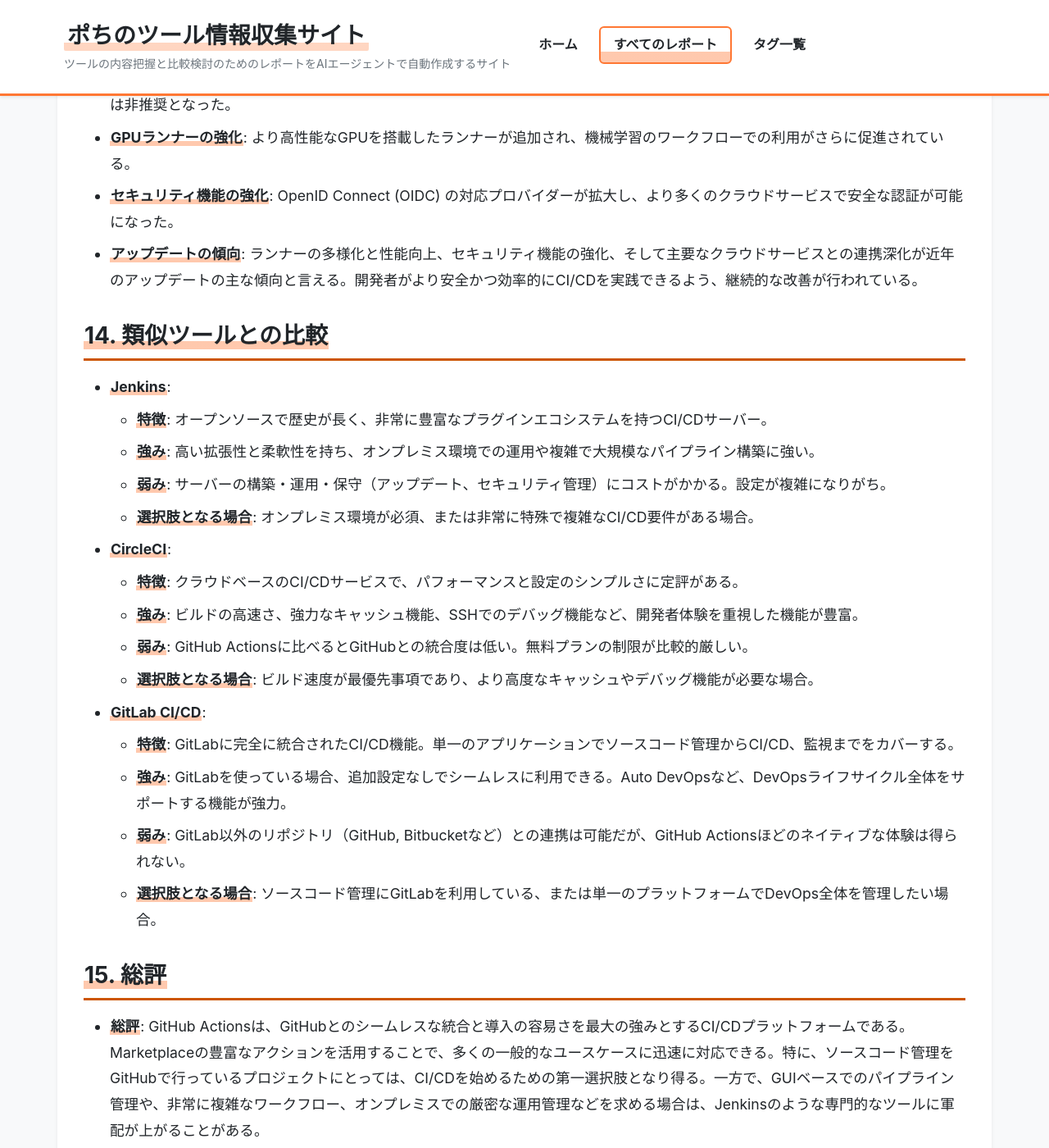
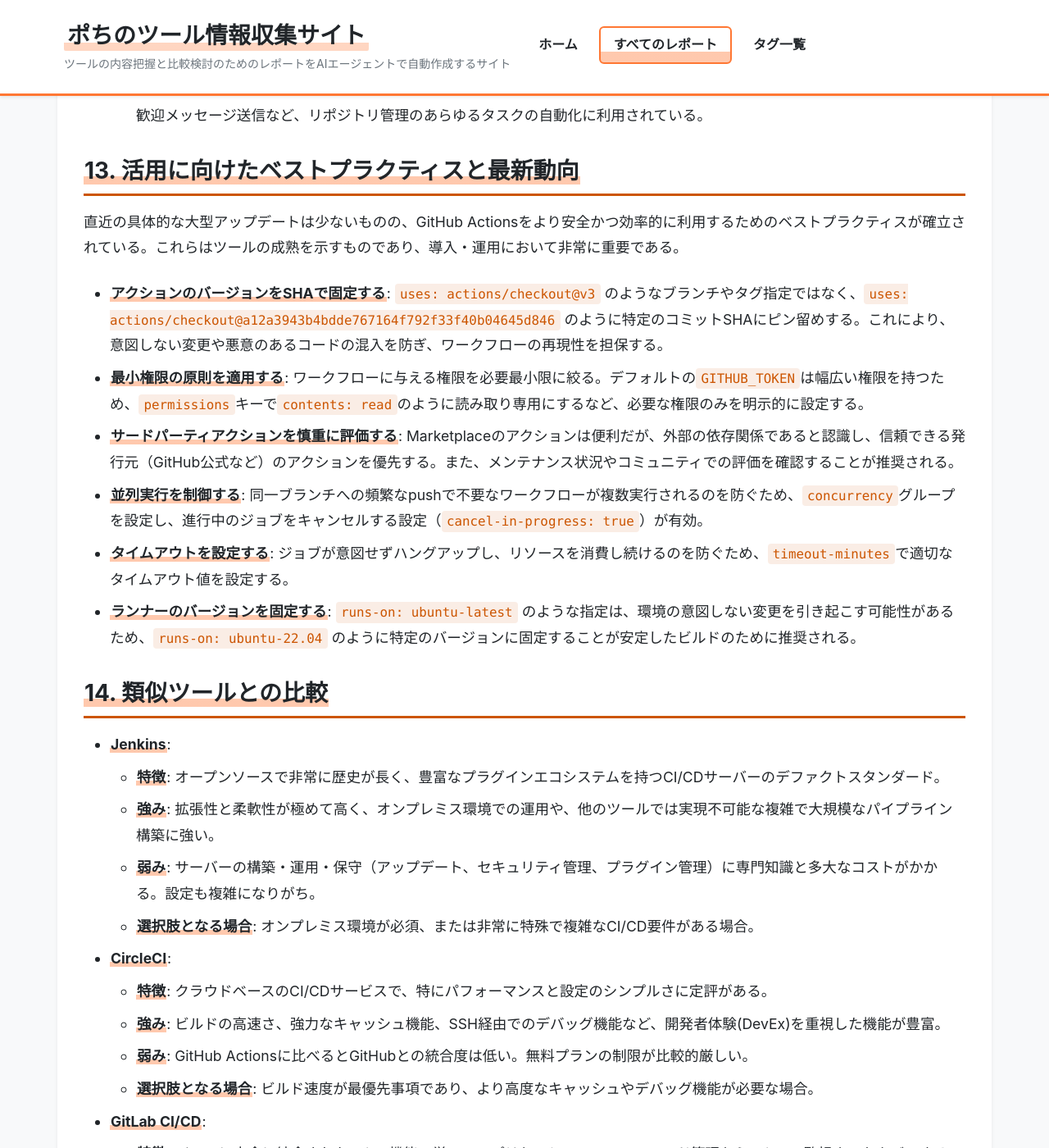
Before and after one commit to aegisfleet/tool-survey-report, a Jekyll site: the page built from _reports/github-actions.md, in a window 1280 px wide and 1400 px high, scrolled down 7054 px. Shown: the whole window at 82% size. Built offline with Jekyll 4.4.1, drawn with Linux system fonts in a browser that asks for light colours; some of the changed text lies outside the part shown.

Commit message:
docs: GitHub Actionsの調査レポートを最新情報に更新 (#33)
AGENTS.mdの指示に基づき、GitHub Actionsの調査レポートを2025年10月現在の最新情報に更新しました。

主な変更点:
- 「弱み・注意点」セクションに、コスト、パフォーマンス、デバッグに関する具体的な懸念を追加。
- 「ユーザーの声」セクションに、より詳細なフィードバックを反映。
- 「直近半年のアップデート情報」を、より普遍的で価値の高い「活用に向けたベストプラクティスと最新動向」セクションに置き換え。
- 類似ツールとの比較にAzure DevOpsを追加し、全体の比較内容を拡充。
- 全体的な評価と総評を最新の状況に合わせて見直し。

Co-authored-by: google-labs-jules[bot] <161369871+google-labs-jules[bot]@users.noreply.github.com>

```diff
--- a/_reports/github-actions.md
+++ b/_reports/github-actions.md
@@ -55,10 +56,11 @@ description: "GitHubに統合されたCI/CDプラットフォーム。ビルド
 
 ## **5. 弱み・注意点 (Cons)**
 
-* **複雑なパイプラインの管理**: ワークフローが大規模化・複雑化すると、YAMLファイルの可読性やメンテナンス性が低下しやすい。GUIでのパイプライン設計機能はなく、すべてコードで記述する必要がある。
-* **ホステッドランナーの制限**: 無料プランやTeamプランでは、実行時間や同時実行ジョブ数に制限がある。大規模なプロジェクトや頻繁にビルドを行う場合は、上位プランへの移行やセルフホステッドランナーの利用が必要になる。また、IPアドレスが固定ではないため、IP制限のある環境へのアクセスに工夫が必要。
-* **詳細な実行制御の難しさ**: Jenkinsのように豊富なプラグインによる細かい実行制御や、過去のビルド成果物の管理機能などは限定的。より高度で専門的なCI/CD要件には対応しきれない場合がある。
-* **日本語情報**: 公式ドキュメントは日本語化されているが、Marketplaceのアクションやコミュニティの情報は英語が中心。
+* **複雑なパイプラインの管理**: ワークフローが大規模化・複雑化すると、YAMLファイルの可読性やメンテナンス性が低下しやすい（通称「YAML地獄」）。GUIでのパイプライン設計機能はなく、すべてコードで記述する必要がある。
+* **ホステッドランナーの制限とコスト**: 無料プランやTeamプランでは、実行時間や同時実行ジョブ数に制限がある。大規模なプロジェクトでは無料枠をすぐに超えてしまい、追加コストが懸念される。また、IPアドレスが固定ではないため、IP制限のある環境へのアクセスに工夫が必要。
+* **パフォーマンスのばらつき**: ユーザーの報告によると、特に小規模なアプリケーションでもデプロイに時間がかかるなど、実行速度にばらつきが見られる場合がある。
+* **デバッグの難しさ**: ワークフローで問題が発生した際のトラブルシューティングが時に困難で、解決に時間がかかることがある。ローカルで実行・テストするための公式ツールが待望されている。
+* **学習コスト**: 機能が豊富でオプションも多岐にわたるため、特にCI/CDに不慣れな新規ユーザーにとっては、学習曲線が急であると感じられることがある。
 
 ## **6. 料金プラン**
 
@@ -122,11 +124,11 @@ description: "GitHubに統合されたCI/CDプラットフォーム。ビルド
 ## **11. 操作性 (UI/UX) と学習コスト**
 
 * **UI/UX**: ワークフローの実行状況やログはGitHubのUIに統合されており、非常に直感的で分かりやすい。リアルタイムでのログ表示や色分け、特定の行へのリンク機能など、デバッグを支援する機能も充実している。
-* **学習コスト**: シンプルなユースケースであれば、公式ドキュメントやMarketplaceのテンプレートを参考にすることで、数分で最初のワークフローを構築できるため、学習コストは低い。ただし、複雑なパイプラインやセルフホステッドランナーの管理など、高度な機能の習得には相応の学習が必要となる。
+* **学習コスト**: シンプルなユースケースであれば、公式ドキュメントやMarketplaceのテンプレートを参考にすることで、数分で最初のワークフローを構築できるため、学習コストは低い。ただし、機能が豊富であるため、新規ユーザーや複雑なワークフローを構築しようとする際には学習コストが高くなる可能性がある。
 
 ## **12. ユーザーの声（レビュー分析）**
 
-* **調査対象**: G2, Reddit, 各種技術ブログ
+* **調査対象**: G2, Reddit, 各種技術ブログ, Octopus Deploy Guide
 * **総合評価**: GitHub ActionsはGitHubの機能の一部として評価されることが多く、単独でのスコアは付けられていないが、GitHub全体の高評価（G2で4.7/5.0など）に大きく貢献している機能と見なされている。
 * **ポジティブな評価**:
     *   「CI/CDを始めるための障壁を劇的に下げてくれた。リポジトリにYAMLファイルを追加するだけ、というのは革命的だ。」
@@ -134,41 +136,51 @@ description: "GitHubに統合されたCI/CDプラットフォーム。ビルド
     *   「Marketplaceが非常に強力。自前ですべてを実装しなくても、必要な機能のアクションを探してきて組み合わせるだけで済むことが多い。」
 * **ネガティブな評価 / 改善要望**:
     *   「大規模になるとYAMLが複雑になり、"YAMLエンジニアリング"になってしまう。GUIでの編集機能や、もっとDRYに記述できる仕組みがほしい。」
+    *   「プライベートリポジトリの無料枠がすぐに枯渇するため、コストが懸念。」
+    *   「実行パフォーマンスが不安定なことがあり、デバッグも難しい。ローカルでワークフローをテスト・実行するための公式ツールがもっと強力になると嬉しい。」
     *   「セルフホステッドランナーの管理が少し面倒。特にスケーリングの部分で、自前での作り込みが必要になる。」
-    *   「デバッグが難しいことがある。ローカルでワークフローをテスト・実行するための公式ツールがもっと強力になると嬉しい。」
 * **特徴的なユースケース**:
     *   単なるCI/CDだけでなく、Issueの自動トリアージ、ドキュメントの自動生成・デプロイ、OSSへの新規コントリビューターへの歓迎メッセージ送信など、リポジトリ管理のあらゆるタスクの自動化に利用されている。
 
-## **13. 直近半年のアップデート情報**
+## **13. 活用に向けたベストプラクティスと最新動向**
 
-* **macOSランナーのアップデート**: `macos-latest`がmacOS 15に移行し、Xcodeのサポートポリシーが変更された。古いmacOS 13は非推奨となった。
-* **GPUランナーの強化**: より高性能なGPUを搭載したランナーが追加され、機械学習のワークフローでの利用がさらに促進されている。
-* **セキュリティ機能の強化**: OpenID Connect (OIDC) の対応プロバイダーが拡大し、より多くのクラウドサービスで安全な認証が可能になった。
-* **アップデートの傾向**: ランナーの多様化と性能向上、セキュリティ機能の強化、そして主要なクラウドサービスとの連携深化が近年のアップデートの主な傾向と言える。開発者がより安全かつ効率的にCI/CDを実践できるよう、継続的な改善が行われている。
+直近の具体的な大型アップデートは少ないものの、GitHub Actionsをより安全かつ効率的に利用するためのベストプラクティスが確立されている。これらはツールの成熟を示すものであり、導入・運用において非常に重要である。
+
+*   **アクションのバージョンをSHAで固定する**: `uses: actions/checkout@v3` のようなブランチやタグ指定ではなく、`uses: actions/checkout@a12a3943b4bdde767164f792f33f40b04645d846` のように特定のコミットSHAにピン留めする。これにより、意図しない変更や悪意のあるコードの混入を防ぎ、ワークフローの再現性を担保する。
+*   **最小権限の原則を適用する**: ワークフローに与える権限を必要最小限に絞る。デフォルトの`GITHUB_TOKEN`は幅広い権限を持つため、`permissions`キーで`contents: read`のように読み取り専用にするなど、必要な権限のみを明示的に設定する。
+*   **サードパーティアクションを慎重に評価する**: Marketplaceのアクションは便利だが、外部の依存関係であると認識し、信頼できる発行元（GitHub公式など）のアクションを優先する。また、メンテナンス状況やコミュニティでの評価を確認することが推奨される。
+*   **並列実行を制御する**: 同一ブランチへの頻繁なpushで不要なワークフローが複数実行されるのを防ぐため、`concurrency`グループを設定し、進行中のジョブをキャンセルする設定（`cancel-in-progress: true`）が有効。
+*   **タイムアウトを設定する**: ジョブが意図せずハングアップし、リソースを消費し続けるのを防ぐため、`timeout-minutes`で適切なタイムアウト値を設定する。
+*   **ランナーのバージョンを固定する**: `runs-on: ubuntu-latest` のような指定は、環境の意図しない変更を引き起こす可能性があるため、`runs-on: ubuntu-22.04` のように特定のバージョンに固定することが安定したビルドのために推奨される。
 
 ## **14. 類似ツールとの比較**
 
 * **Jenkins**:
-    *   **特徴**: オープンソースで歴史が長く、非常に豊富なプラグインエコシステムを持つCI/CDサーバー。
-    *   **強み**: 高い拡張性と柔軟性を持ち、オンプレミス環境での運用や複雑で大規模なパイプライン構築に強い。
-    *   **弱み**: サーバーの構築・運用・保守（アップデート、セキュリティ管理）にコストがかかる。設定が複雑になりがち。
+    *   **特徴**: オープンソースで非常に歴史が長く、豊富なプラグインエコシステムを持つCI/CDサーバーのデファクトスタンダード。
+    *   **強み**: 拡張性と柔軟性が極めて高く、オンプレミス環境での運用や、他のツールでは実現不可能な複雑で大規模なパイプライン構築に強い。
+    *   **弱み**: サーバーの構築・運用・保守（アップデート、セキュリティ管理、プラグイン管理）に専門知識と多大なコストがかかる。設定も複雑になりがち。
     *   **選択肢となる場合**: オンプレミス環境が必須、または非常に特殊で複雑なCI/CD要件がある場合。
 * **CircleCI**:
-    *   **特徴**: クラウドベースのCI/CDサービスで、パフォーマンスと設定のシンプルさに定評がある。
-    *   **強み**: ビルドの高速さ、強力なキャッシュ機能、SSHでのデバッグ機能など、開発者体験を重視した機能が豊富。
+    *   **特徴**: クラウドベースのCI/CDサービスで、特にパフォーマンスと設定のシンプルさに定評がある。
+    *   **強み**: ビルドの高速さ、強力なキャッシュ機能、SSH経由でのデバッグ機能など、開発者体験(DevEx)を重視した機能が豊富。
     *   **弱み**: GitHub Actionsに比べるとGitHubとの統合度は低い。無料プランの制限が比較的厳しい。
     *   **選択肢となる場合**: ビルド速度が最優先事項であり、より高度なキャッシュやデバッグ機能が必要な場合。
 * **GitLab CI/CD**:
-    *   **特徴**: GitLabに完全に統合されたCI/CD機能。単一のアプリケーションでソースコード管理からCI/CD、監視までをカバーする。
+    *   **特徴**: GitLabに完全に統合されたCI/CD機能。単一のアプリケーションでソースコード管理からCI/CD、監視までをカバーする「オールインワン」のDevOpsプラットフォーム。
     *   **強み**: GitLabを使っている場合、追加設定なしでシームレスに利用できる。Auto DevOpsなど、DevOpsライフサイクル全体をサポートする機能が強力。
     *   **弱み**: GitLab以外のリポジトリ（GitHub, Bitbucketなど）との連携は可能だが、GitHub Actionsほどのネイティブな体験は得られない。
     *   **選択肢となる場合**: ソースコード管理にGitLabを利用している、または単一のプラットフォームでDevOps全体を管理したい場合。
+* **Azure DevOps**:
+    *   **特徴**: Microsoftが提供する開発者向けサービス群。Azure Pipelines（CI/CD）、Azure Boards（アジャイル計画）、Azure Repos（Gitリポジトリ）などを統合して提供する。
+    *   **強み**: 各ツールが緊密に連携し、特にWindows環境やAzureクラウドとの親和性が非常に高い。エンタープライズ向けの機能が豊富。
+    *   **弱み**: GitHub中心のエコシステムにいる開発者にとっては、機能が重複し、UI/UXが異質に感じられる場合がある。
+    *   **選択肢となる場合**: 開発エコシステムがMicrosoft中心（特にAzure）で、CI/CDだけでなくプロジェクト管理なども含めて一元管理したい場合。
 
 ## **15. 総評**
 
-* **総評**: GitHub Actionsは、GitHubとのシームレスな統合と導入の容易さを最大の強みとするCI/CDプラットフォームである。Marketplaceの豊富なアクションを活用することで、多くの一般的なユースケースに迅速に対応できる。特に、ソースコード管理をGitHubで行っているプロジェクトにとっては、CI/CDを始めるための第一選択肢となり得る。一方で、GUIベースでのパイプライン管理や、非常に複雑なワークフロー、オンプレミスでの厳密な運用管理などを求める場合は、Jenkinsのような専門的なツールに軍配が上がることがある。
+* **総評**: GitHub Actionsは、GitHubとのシームレスな統合と導入の容易さを最大の強みとする、強力なCI/CDプラットフォームである。Marketplaceの豊富なアクションを活用することで、多くの一般的なユースケースに迅速に対応できる。特に、ソースコード管理をGitHubで行っているプロジェクトにとっては、CI/CDを始めるための第一選択肢となり得る。一方で、YAMLによる管理の複雑化やコスト、パフォーマンスの懸念といった弱みも認識する必要がある。近年のトレンドは、機能追加よりも、セキュリティや安定性を高めるためのベストプラクティスを確立する方向に向かっている。
 * **推奨できるチーム**:
     *   すでにGitHubでソースコードを管理しているすべてのチーム。
     *   これからCI/CDを導入しようとしている中小規模のプロジェクト。
     *   コンテナベースの開発やクラウドネイティブなアプリケーション開発を行っているチーム。
-* **選択肢となり得る場合**: 多くのCI/CDニーズはGitHub Actionsでカバーできるが、ビルド速度が最重要課題であればCircleCI、GitLabをメインで利用しているならGitLab CI/CD、オンプレミスでの高度なカスタマイズが必要ならJenkinsと、特定の要件に応じて他のツールを検討するのが良いだろう。
+* **選択肢となり得る場合**: 多くのCI/CDニーズはGitHub Actionsでカバーできるが、ビルド速度が最重要課題であればCircleCI、GitLabをメインで利用しているならGitLab CI/CD、オンプレミスでの高度なカスタマイズが必要ならJenkins、Microsoftエコシステムとの連携を重視するならAzure DevOpsと、特定の要件に応じて他のツールを検討するのが良いだろう。
```
Also changed, not shown: other parts of _reports/github-actions.md (+2 -1 lines).
